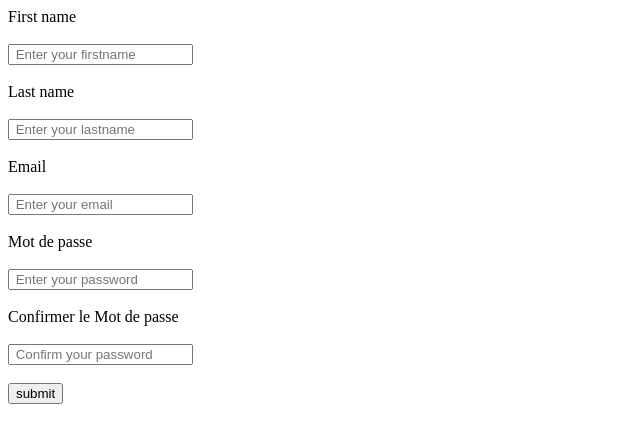
After one commit to ValluetCP/php, a PHP site: page /formulaire_inscription.php in a window 1280 px wide. The commit adds this page. Shown: the top 443 px of the page, without its empty margins (0-640 px from the left). Run offline with PHP 8.4, Linux system fonts and the light colour scheme.

Commit message:
Exercices - formulaire_inscription.php

```diff
--- a/initiation/php3/formulaire.php
+++ b/initiation/php3/formulaire.php
@@ -6,12 +6,15 @@
  <title>Document</title>
 </head>
 <body>
- <form action="traitement.php" method="post">
+ <form action="traitement.php" method="post" enctype="multipart/form-data">
+    <!-- enctype : traite le fichier qui a été télécharger par l'utlilisateur -->
  <input type="text" name="nom" placeholder="nom">
  <br>
  <input type="text" name="email" placeholder="email">
  <br>
  <textarea name="message" id="" cols="30" rows="10"></textarea>
+ <br>
+ <input type="file" name="image">
  <button name="valider">Envoyer</button>
  </form>
 </body>
--- /dev/null
+++ b/initiation/php3/formulaire_inscription.php
@@ -0,0 +1,53 @@
+<!DOCTYPE html>
+<html lang="en">
+<head>
+    <meta charset="UTF-8">
+    <meta http-equiv="X-UA-Compatible" content="IE=edge">
+    <meta name="viewport" content="width=device-width, initial-scale=1.0">
+    <title>Document</title>
+</head>
+<body>
+    <!-- # Exercice : Formulaire d'Inscription
+/*
+Dans cet exercice, vous allez créer un formulaire d'inscription en HTML et traiter les données soumises en utilisant PHP. Le formulaire d'inscription demandera aux utilisateurs de saisir leur nom, leur adresse e-mail, un mot de passe et de confirmer le mot de passe.
+
+
+
+Créez un fichier HTML nommé formulaire_inscription.html contenant un formulaire d'inscription avec les champs suivants :
+Nom complet (input de type texte)
+Adresse e-mail (input de type email)
+Mot de passe (input de type password)
+Confirmer le mot de passe (input de type password)
+Créez un fichier PHP nommé traitement_inscription.php pour traiter les données du formulaire d'inscription. Dans ce fichier :
+
+
+
+Utilisez la méthode POST pour récupérer les données soumises du formulaire ($_POST).
+Vérifiez si les champs nom, adresse e-mail, mot de passe et confirmation du mot de passe ne sont pas vides.
+Vérifiez si le mot de passe et la confirmation du mot de passe correspondent.
+Si tous les champs sont remplis et les mots de passe correspondent, affichez un message de confirmation.
+Si au moins un champ est vide ou les mots de passe ne correspondent pas, affichez un message d'erreur et indiquez les champs manquants ou incohérents.
+Dans le fichier HTML, assurez-vous que le formulaire envoie les données soumises à la page de traitement PHP (traitement_inscription.php) en utilisant la méthode POST. -->
+
+    <form action="traitement_inscription.php" method="post">
+
+            <label for="firstname">First name</label><br><br>
+            <input class="champs" type="text" name="firstname" id="firstname" placeholder=" Enter your firstname" required><br><br>
+
+            <label for="lastname">Last name</label><br><br>
+            <input class="champs" type="text" name="lastname" id="lastname" placeholder=" Enter your lastname" required><br><br>
+
+            <label for="email">Email</label><br><br>
+            <input class="champs" type="email" name="email" id="email" placeholder=" Enter your email" required><br><br>
+
+            <label for="password">Mot de passe</label><br><br>
+            <input class="champs" type="password" name="password" id="password" placeholder=" Enter your password" required><br><br>
+
+            <label for="confirm">Confirmer le Mot de passe</label><br><br>
+            <input class="champs" type="password" name="confirm" id="confirm" placeholder=" Confirm your password" required><br><br>
+
+            <input class="champs" type="submit" name="submit" id="submit" value="submit">
+
+    </form>
+</body>
+</html>
```
Also changed, not shown: initiation/php3/traitement.php (+17 -4 lines), initiation/php3/traitement_inscription.php (added, +17 -0 lines), initiation/php3/images/module_table_bottom.png (added), 1 other file.
